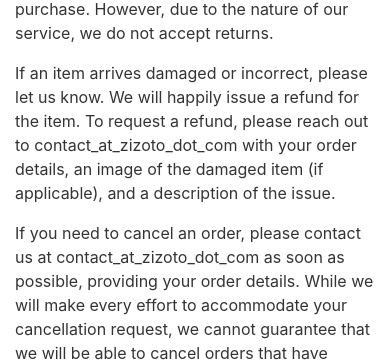
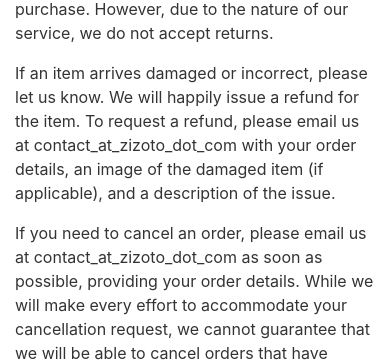
Before and after one commit to brendankhoury/zizoto_landing, a Jekyll site: the page built from _pages/termsofservice.md, in a window 390 px wide. Shown: the part 5237-5599 px from the top of the page. Built offline with Jekyll 4.4.1, drawn with Linux system fonts in a browser that asks for light colours; nearby versions of some CDN libraries; some of the changed text lies outside the part shown.

Commit message:
Reformatted part of the website

```diff
--- a/_config.yml
+++ b/_config.yml
@@ -52,9 +52,9 @@ topbar_color: "#000000"
 topbar_transparency: 0.1
 topbar_title_color: "#ffffff"
 
-cover_image: assets/headerimage.png # Replace with alternative image path or image URL.
-cover_overlay_color: "#363b3d"
-cover_overlay_transparency: 0.8
+cover_image: https://kuupcpxdthiemyuyedyu.supabase.co/storage/v1/object/public/upscaled-images/3572fb6d-6d93-4309-a1b4-fb6e218c8f65.png # Replace with alternative image path or image URL.
+cover_overlay_color: "#000"
+cover_overlay_transparency: 0.5
 
 device_color: black # Set to: blue, black, yellow, coral or white.
 
--- a/_pages/termsofservice.md
+++ b/_pages/termsofservice.md
@@ -100,6 +100,6 @@ Please note that this restriction is put in place to protect the integrity of Zi
 
 At Zizoto, we are committed to ensuring our customers are satisfied with the products they purchase. However, due to the nature of our service, we do not accept returns.
 
-If an item arrives damaged or incorrect, please let us know. We will happily issue a refund for the item. To request a refund, please reach out to contact_at_zizoto_dot_com with your order details, an image of the damaged item (if applicable), and a description of the issue.
+If an item arrives damaged or incorrect, please let us know. We will happily issue a refund for the item. To request a refund, please email us at contact_at_zizoto_dot_com with your order details, an image of the damaged item (if applicable), and a description of the issue.
 
-If you need to cancel an order, please contact us at contact_at_zizoto_dot_com as soon as possible, providing your order details. While we will make every effort to accommodate your cancellation request, we cannot guarantee that we will be able to cancel orders that have already been processed.
+If you need to cancel an order, please email us at contact_at_zizoto_dot_com as soon as possible, providing your order details. While we will make every effort to accommodate your cancellation request, we cannot guarantee that we will be able to cancel orders that have already been processed.
--- a/_sass/layout.scss
+++ b/_sass/layout.scss
@@ -32,31 +32,27 @@
 	background-color: #fff;
 }
 
-.container {					// Set up the container for the site content
+.container {                   // Set up the container for the site content
 	display: grid;
 	margin: auto;
 	max-width: $content-width;
 	padding-left: 15px;
 	padding-right: 15px;
 	grid-template-columns: repeat(12, 1fr);
-	grid-template-rows: 115px 876px auto auto;
+	grid-template-rows: 115px 876px auto auto auto;    // Added another 'auto' for the gallery
 	grid-column-gap: 30px;
 	grid-template-areas:
 		"h h h h h h h h h h h h"
 		"p p p p p i i i i i i i"
+		"g g g g g g g g g g g g"    // Added 'g' for the gallery
 		"c c c c c c c c c c c c"
 		"f f f f f f f f f f f f";
-}
-
-.subPageContainer {
-	grid-template-rows: 115px auto auto auto;
-	background-color: #fff;
 }
 
 @media only screen and (max-width: 768px) {
 
 	.container {					// Set up the container for the site content
-		grid-template-rows: 80px 811px auto auto;
+		grid-template-rows: 80px 811px auto auto auto; // Added another 'auto' for the gallery
 	}
 }
 
@@ -65,15 +61,23 @@
 	.container {
 		grid-column-gap: 0px;
 		grid-template-columns: 1;
-		grid-template-rows: 115px auto auto auto auto;
+		grid-template-rows: 115px auto auto auto auto auto; // Added another 'auto' for the gallery
 		grid-template-areas:
 			"h h h h h h h h h h h h"
 			"i i i i i i i i i i i i"
 			"p p p p p p p p p p p p"
+			"g g g g g g g g g g g g"    // Added 'g' for the gallery
 			"c c c c c c c c c c c c"
 			"f f f f f f f f f f f f";
 	}
 }
+
+.subPageContainer {
+	grid-template-rows: 115px auto auto auto;
+	background-color: #fff;
+}
+
+
 
 .page {
 	margin-top: 30px;
--- a/main.scss
+++ b/main.scss
@@ -29,8 +29,50 @@ $feature-icons-background-color: {{ site.feature_icons_background_color }};
 
 $social-icons-foreground-color: {{ site.social_icons_foreground_color }};
 $social-icons-background-color: {{ site.social_icons_background_color }};
+$cursor-blink-duration: 1s;
+$gallery-transition-duration: 2s;
 
+// Import statements...
 @import
     "base",
     "layout",
-    "github-markdown"
+    "github-markdown";
+
+// New rules for gallery...
+
+@keyframes blink {
+    0% { opacity: 0; }
+    50% { opacity: 1; }
+    100% { opacity: 0; }
+}
+
+.cursor {
+    animation: blink $cursor-blink-duration linear infinite;
+}
+
+#gallery {
+    display: flex;
+    flex-direction: column;
+    align-items: center;
+    justify-content: center;
+    position: relative;
+}
+
+.gallery-image {
+    position: absolute;
+    top: 0;
+    left: 0;
+    opacity: 0;
+    transition: opacity $gallery-transition-duration ease-in-out;
+    width: auto; // or specify a fixed width if needed
+    height: auto; // or specify a fixed height if needed
+}
+
+.gallery-image.active {
+    opacity: 1;
+}
+
+#gallery-prompt-container {
+    position: relative;
+    z-index: 2;
+}
```
Also changed, not shown: _includes/gallery.html (added, +40 -0 lines), _layouts/default.html (+56 -27 lines), _pages/privacypolicy.md (+1 -1 lines).
